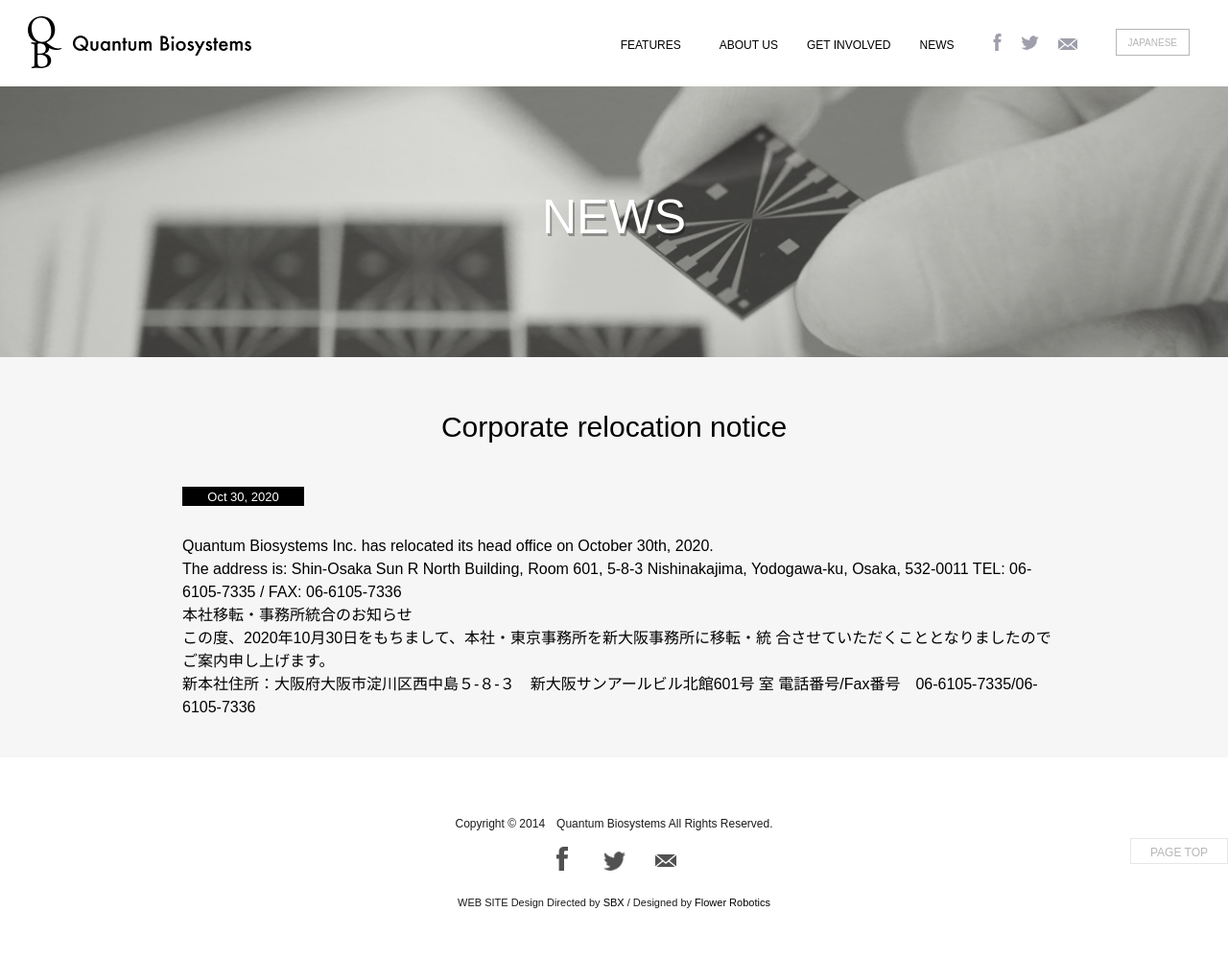
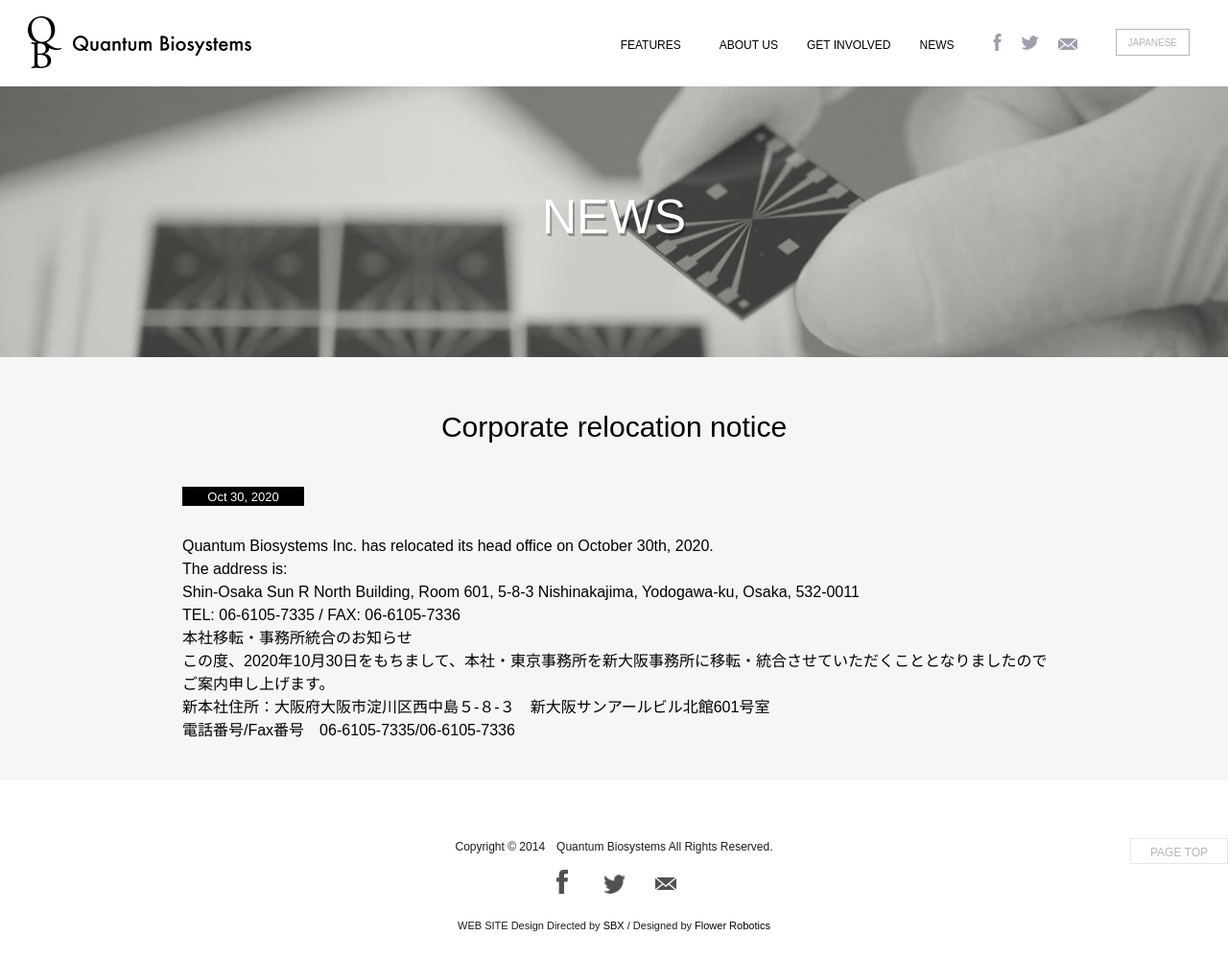
Before and after one commit to toshi33/qbcode.github.io, a Jekyll site: the page built from _posts/2020-10-30-quantumbiosystems-relocation.md, in a window 1280 px wide. Shown: the whole page at 96% size. Built offline with Jekyll 4.4.1, drawn with Linux system fonts in a browser that asks for light colours; nearby versions of some CDN libraries; some web fonts are replaced; before the commit the page ends 976 px from its top, so only the background shows below that.

```diff
--- a/_posts/2020-10-30-quantumbiosystems-relocation.md
+++ b/_posts/2020-10-30-quantumbiosystems-relocation.md
@@ -24,9 +24,7 @@ TEL: 06-6105-7335 / FAX: 06-6105-7336
 {:.jp}
 本社移転・事務所統合のお知らせ
 
-この度、2020年10月30日をもちまして、本社・東京事務所を新大阪事務所に移転・統
-合させていただくこととなりましたのでご案内申し上げます。
+この度、2020年10月30日をもちまして、本社・東京事務所を新大阪事務所に移転・統合させていただくこととなりましたのでご案内申し上げます。
 
-新本社住所：大阪府大阪市淀川区西中島５-８-３　新大阪サンアールビル北館601号
-室
+新本社住所：大阪府大阪市淀川区西中島５-８-３　新大阪サンアールビル北館601号室
 電話番号/Fax番号　06-6105-7335/06-6105-7336
```
